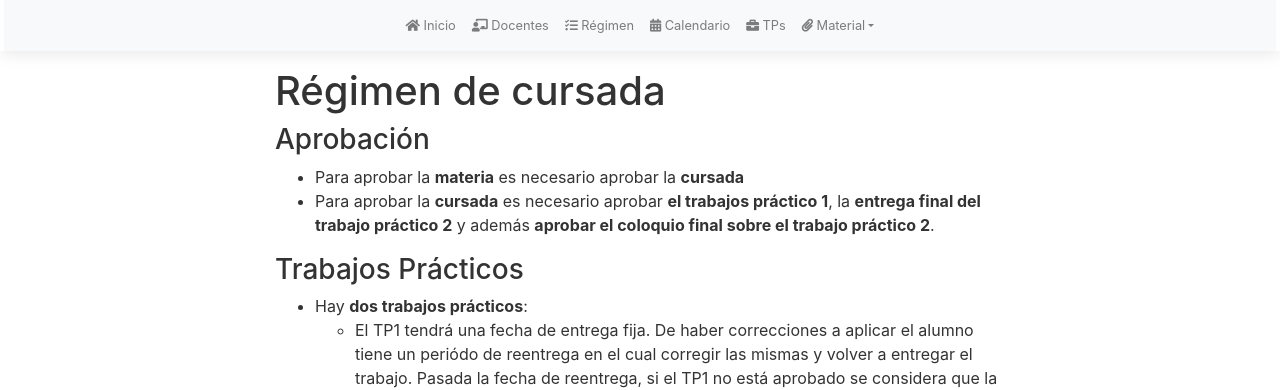
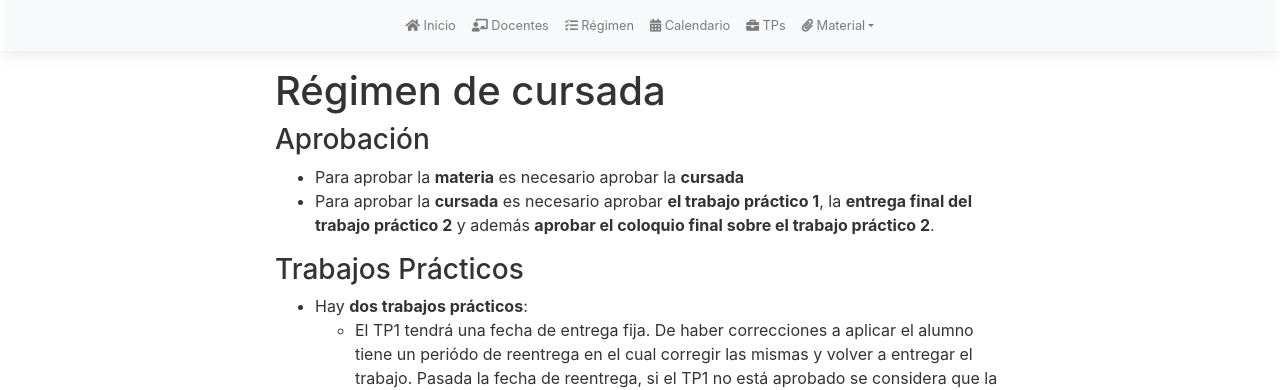
Before and after one commit to intro-tb022/intro, a Jekyll site: the page built from regimen.md, in a window 1280 px wide and 978 px high. Shown: the top 390 px of the window. Built offline with Jekyll 4.4.1, drawn with Linux system fonts in a browser that asks for light colours; nearby versions of some CDN libraries; our own code applies the rules of GitHub Pages for plain Markdown files.

Commit message:
Fix plural typo

```diff
--- a/regimen.md
+++ b/regimen.md
@@ -5,7 +5,7 @@ Régimen de cursada
 ### Aprobación
 
 * Para aprobar la **materia** es necesario aprobar la **cursada**
-* Para aprobar la **cursada** es necesario aprobar **el trabajos práctico 1**, la **entrega final del trabajo práctico 2** y además **aprobar el coloquio final sobre el trabajo práctico 2**.
+* Para aprobar la **cursada** es necesario aprobar **el trabajo práctico 1**, la **entrega final del trabajo práctico 2** y además **aprobar el coloquio final sobre el trabajo práctico 2**.
 
 
 ### Trabajos Prácticos
```
